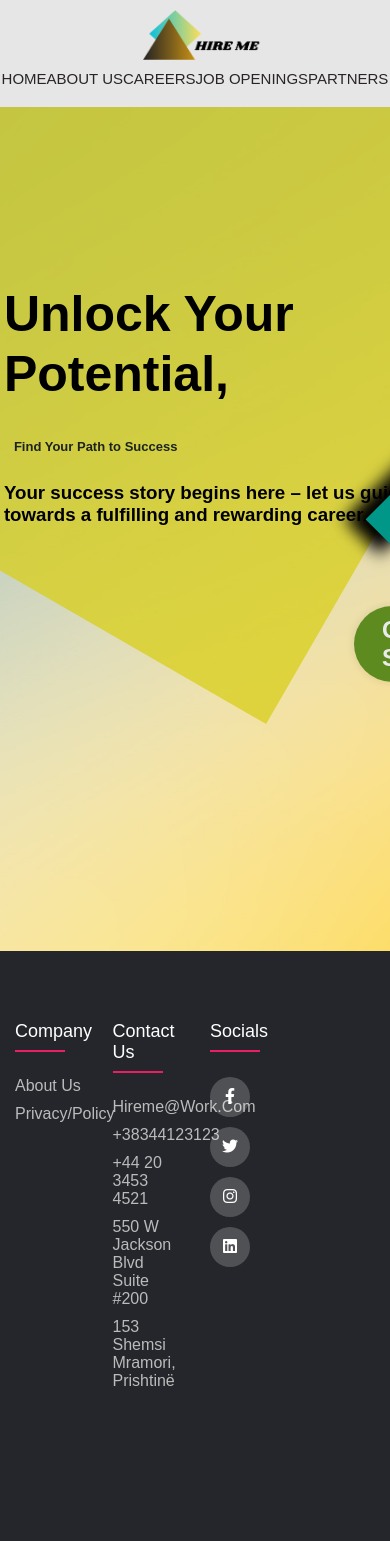
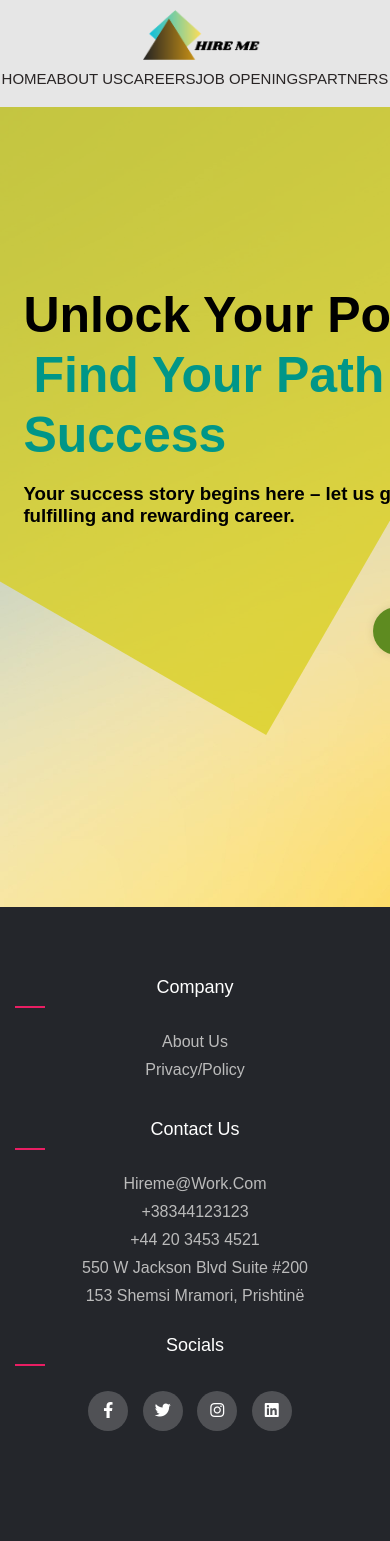
Before and after one commit to oltahasimja/PROJEKTI, a PHP site: page /cover.html in a window 390 px wide. Before the commit the page ends 1386 px from the top, so only its background shows below. Run offline with PHP 8.4, Linux system fonts and the light colour scheme.

Commit message:
Commit footer responsivity

```diff
--- a/cover.html
+++ b/cover.html
@@ -8,7 +8,8 @@
     <link rel="stylesheet" href="https://cdnjs.cloudflare.com/ajax/libs/font-awesome/6.4.2/css/all.min.css">
 </head>
 <body>
-    <header>    <div class="navigationbar">
+    <header>
+        <div class="navigationbar">
         <img src="logo.png" class="logo">
         <ul>
             <li><a href="#">Home</a></li>
@@ -19,9 +20,11 @@
         </ul>
     </div></header>
     <div class="banner">
+        <div class="partition-1">
+              <div class="partition-11">
              <div class="rombi2"></div>
              <div class="content">
-            <h1>Unlock Your Potential,<br> <span>Find Your Path to Success</span></h1>
+             <h1 id="Unlock">Unlock Your Potential,<br> <span id="find">Find Your Path to Success</span></h1>
              <br>
              <h3>Your success story begins here – let us guide you towards a fulfilling and rewarding career.</h3>
              <a href="#" class="btn"><h2>Get Started</h2></a>
@@ -32,7 +35,8 @@
              <img src="shkallet.png" alt="">
              </div>
               </div>
-
+               </div>
+              </div>
         </div>
 
     <footer class="footer">
@@ -71,5 +75,33 @@
             </div>
         </div>
     </footer>
+    <script>
+        let currentIndex = 0;
+        const slides = document.querySelector('.slides');
+        const totalSlides = document.querySelectorAll('.slide').length;
+
+        document.querySelector('.next').addEventListener('click', () => {
+            if (currentIndex < totalSlides - 1) {
+                currentIndex++;
+            } else {
+                currentIndex = 0;
+            }
+            updateSlider();
+        });
+
+        document.querySelector('.prev').addEventListener('click', () => {
+            if (currentIndex > 0) {
+                currentIndex--;
+            } else {
+                currentIndex = totalSlides - 1;
+            }
+            updateSlider();
+        });
+
+        function updateSlider() {
+            const translateValue = -currentIndex * 100 + '%';
+            slides.style.transform = `translateX(${translateValue})`;
+        }
+    </script>
 </body>
 </html>
--- a/stylecover.css
+++ b/stylecover.css
@@ -7,8 +7,8 @@
 /*Home*/
 .banner{
     position: relative;
+    height: 50em;
     width: 100%;
-    height: 100vh;
     background-image: url(cQPnt2.jpg);
 background-size: cover;
 background-position:center;
@@ -17,6 +17,13 @@ justify-content: space-between;
 align-items: top;
 padding: 9px 6% 0;
 overflow: hidden;
+
+
+
+}
+.partition-11{
+  display: flex;
+  flex-direction: row;
 
 }
 .banner .rombi2{
@@ -33,7 +40,7 @@ overflow: hidden;
 padding-top: 169px;
 
 }
-.content h1{
+.content #Unlock{
 
 font-size: 50px;
 line-height: 1.2;
@@ -46,9 +53,15 @@ animation-delay: 0.2s;
 animation: slideRight 1s ease forwards;
 animation-delay: 0.2s;
 }
-span{
+#find{
     color: #009688;
+      font-size: 50px;
+      line-height: 1.2;
+      opacity: 0;
+      animation: slideRight 1s ease forwards;
+      animation-delay: 0.2s;
 }
+
 .btn{
     display: inline-block;
     padding: 10px 28px;
@@ -199,12 +212,14 @@ transition: 0.2s;
 }
 
 
+
+
 .row{
-    display: flex;
-    flex-wrap: wrap;
+  display: flex;
+  flex-wrap: wrap;
 }
 ul{
-    list-style: none;
+  list-style: none;
 }
 
 .footer{
@@ -269,10 +284,16 @@ ul{
     background-color: #ffffff;
 
 }
-@media (max-width: 768px) {
-    .banner {
-        padding: 2% 1%;
-    }
+@media screen and (max-width: 768px) {
+  .footer-col {
+    width: 100%;
+    text-align: center;
+    margin-bottom: 30px;
+  }
+
+  .footer-col h4::before {
+    width: 30px;
+  }
 }
 @keyframes zoomOut{
 0%{
@@ -562,7 +583,7 @@ height:32em;
   width: 100%;
   height: 100vh;
   font-family: sans-serif;
-  background: rgb(194, 165, 144);
+  background: rgb(46, 42, 42);
   color:#fff;
   display: flex ;
   align-items: center;
```
Also changed, not shown: stylecareers.css (+12 -0 lines). Lines whose indentation alone changed are shown as unchanged.
